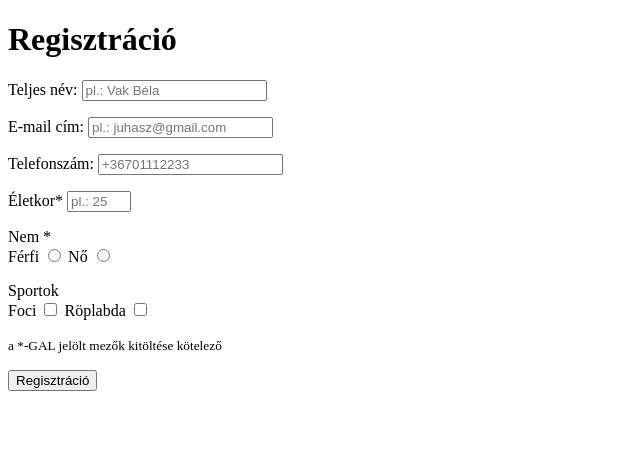
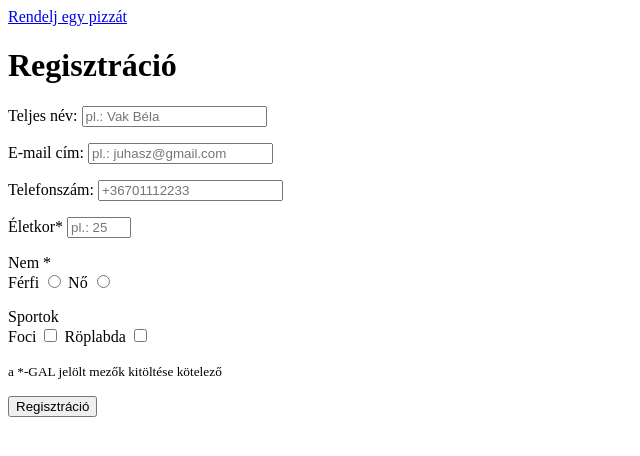
Before and after one commit to BulyakiBence/Pizzareendeles_Bulyaki_Bence, a plain HTML site: page index.html in a window 1280 px wide. Shown: the whole page, without its empty margins (0-640 px from the left). Drawn offline with Linux system fonts and the light colour scheme.

Commit message:
Update index.html

```diff
--- a/index.html
+++ b/index.html
@@ -5,9 +5,11 @@
     <meta charset="UTF-8">
     <meta name="viewport" content="width=device-width, initial-scale=1.0">
     <title>Regisztráció</title>
+
 </head>
 
 <body>
+    <a href="pizzarendeles.html">Rendelj egy pizzát</a>
     <h1>Regisztráció</h1>
 
 
```
